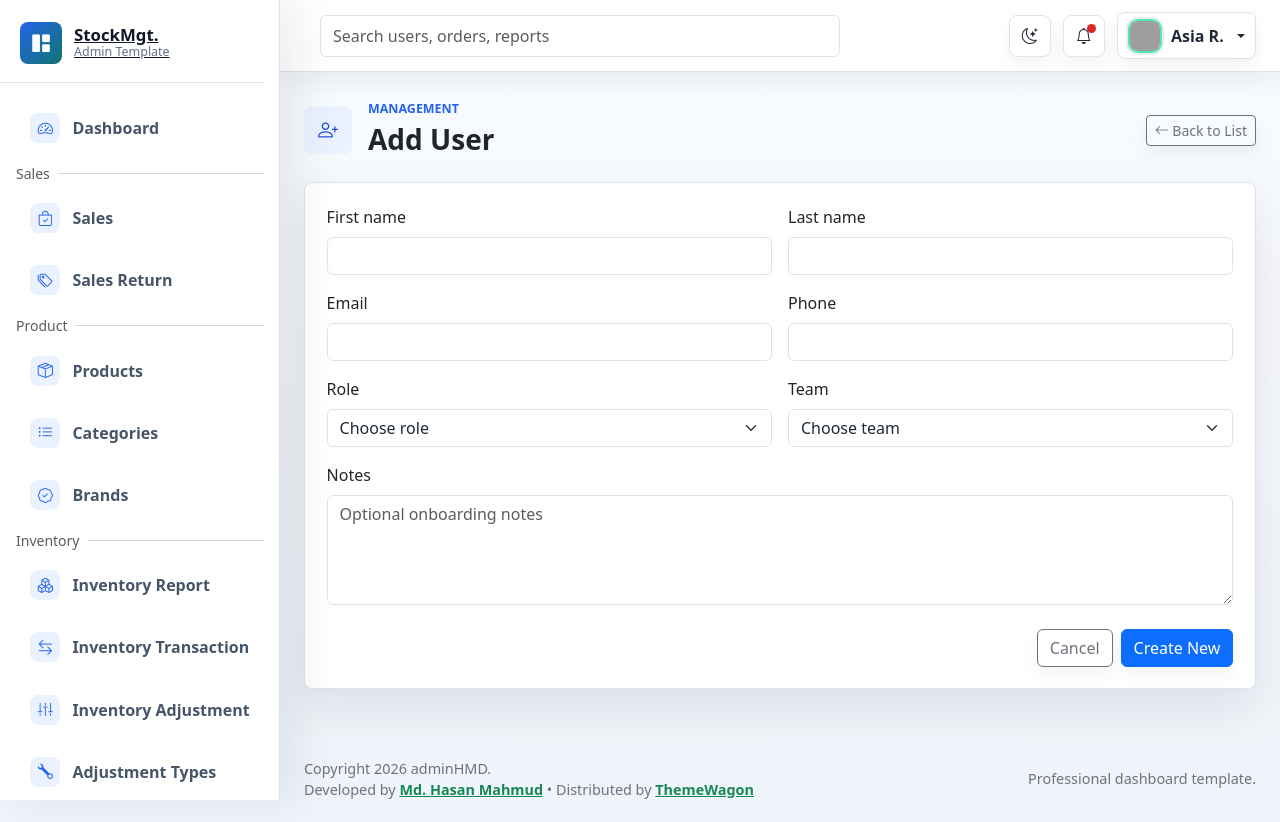
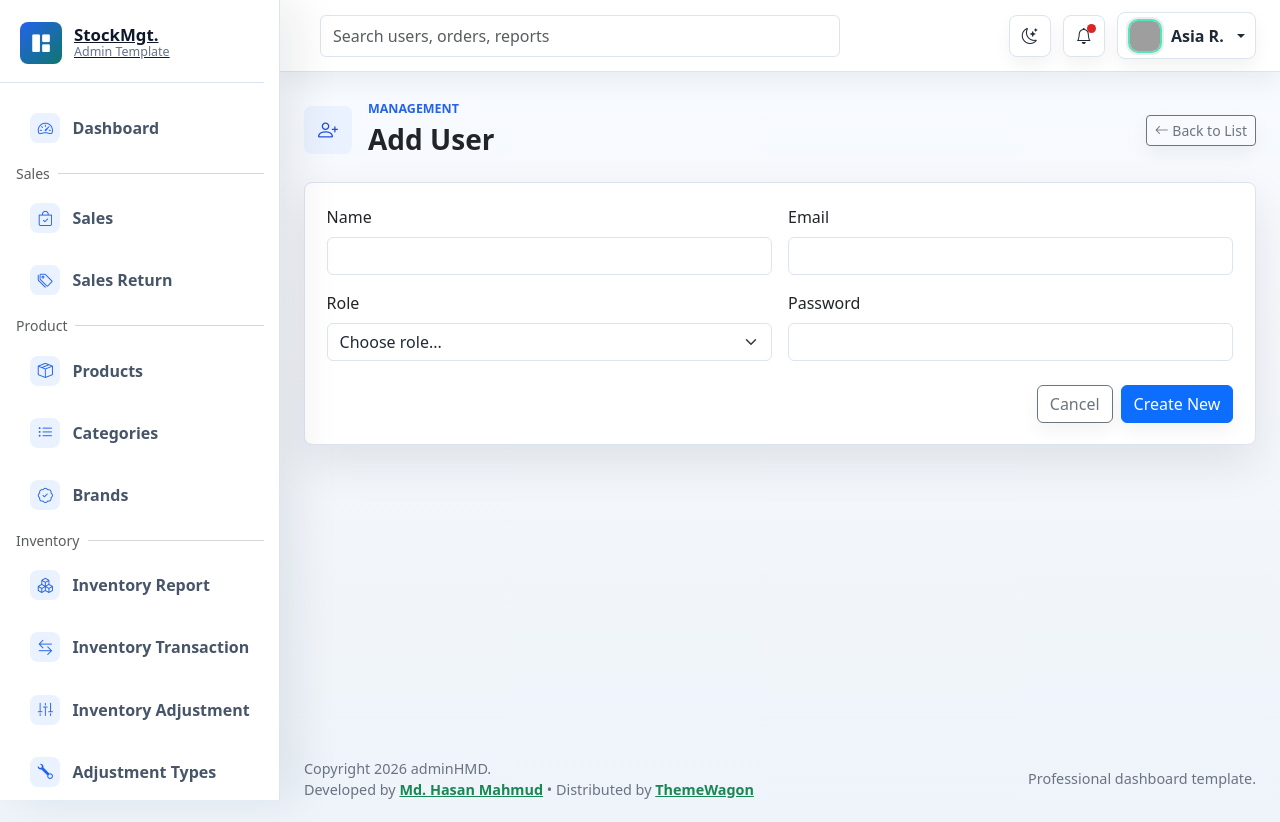
Before and after one commit to asiahub-10/react-70, a React (Vite) app in the folder react-project-php/: page /user-create in a window 1280 px wide. Built offline with nearby package versions, Linux system fonts and the light colour scheme; grey boxes are pictures that could not be loaded.

Commit message:
postman, fake api test, form validation

```diff
--- /dev/null
+++ b/react-project-php/src/interfaces/User.ts
@@ -0,0 +1,12 @@
+export interface User {
+    id?: number;
+    name: string;
+    email: string;
+    role_id: number;
+    password?: string;
+}
+export const defaultUser: User = {
+    name: "",
+    email: "",
+    role_id: 0,
+};
--- a/react-project-php/src/main.tsx
+++ b/react-project-php/src/main.tsx
@@ -10,7 +10,7 @@ import './assets/css/custom.css'
 import { routes } from './routes'
 
 createRoot(document.getElementById('root')!).render(
-  <StrictMode>
+  // <StrictMode>
     <RouterProvider router={routes} />
-  </StrictMode>,
+  // </StrictMode>,
 )
--- a/react-project-php/src/views/pages/user/UserCreate.tsx
+++ b/react-project-php/src/views/pages/user/UserCreate.tsx
@@ -1,7 +1,45 @@
 import { Link } from "react-router";
+import { useEffect, useState } from "react";
 import PageHeading from "../../../components/PageHeading.tsx";
+import { defaultUser } from "../../../interfaces/User.ts";
+import type { User } from "../../../interfaces/User.ts";
 
 function UserCreate() {
+  const [user, setUser] = useState<User>(defaultUser);
+  const [errors, setErrors] = useState({
+    name: "",
+    email: "",
+    password: "",
+    role_id: "",
+  });
+  // let name = "Mina";
+  // name = "Raju";
+  // name = "Mithu";
+  // useEffect(() => {
+  //   console.log(user);
+  // }, [user]);
+  function handleSubmit(){
+    let newErrors: any = {};
+    if(user.name == ""){
+      newErrors.name = "Name is required";
+    }else if(user.name.length > 100 || user.name.length < 3){
+      newErrors.name = "Name must be between 3 and 100 characters";
+    }else{
+      newErrors.name = "";
+    }
+    if(user.email == ""){
+      newErrors.email = "Email is required";
+    }else{
+      newErrors.email = "";
+    }
+    if(user.role_id == 0){
+      newErrors.role_id = "Role is required. Please select one";
+    }else{
+      newErrors.role_id = "";
+    }
+    setErrors(newErrors);
+  }
+
   return (
     <>
       <main className="dashboard-content">
@@ -23,25 +61,16 @@ function UserCreate() {
                 <div className="row g-3">
                   <div className="col-md-6">
                     <label className="form-label" htmlFor="firstName">
-                      First name
+                      Name
                     </label>
                     <input
                       className="form-control"
                       id="firstName"
                       type="text"
-                      required
+                      value={user.name}
+                      onChange={(e)=>setUser({...user,name:e.target.value})}
                     />
-                  </div>
-                  <div className="col-md-6">
-                    <label className="form-label" htmlFor="lastName">
-                      Last name
-                    </label>
-                    <input
-                      className="form-control"
-                      id="lastName"
-                      type="text"
-                      required
-                    />
+                    <small className="text-danger">{errors.name}</small>
                   </div>
                   <div className="col-md-6">
                     <label className="form-label" htmlFor="email">
@@ -51,63 +80,44 @@ function UserCreate() {
                       className="form-control"
                       id="email"
                       type="email"
-                      required
+                      value={user.email}
+                      onChange={(e)=>setUser({...user,email:e.target.value})}
                     />
-                  </div>
-                  <div className="col-md-6">
-                    <label className="form-label" htmlFor="phone">
-                      Phone
-                    </label>
-                    <input
-                      className="form-control"
-                      id="phone"
-                      type="tel"
-                      required
-                    />
+                    <small className="text-danger">{errors.email}</small>
                   </div>
                   <div className="col-md-6">
                     <label className="form-label" htmlFor="role">
                       Role
                     </label>
-                    <select className="form-select" id="role" required>
-                      <option value="">Choose role</option>
-                      <option>Admin</option>
-                      <option>Manager</option>
-                      <option>Editor</option>
-                      <option>Viewer</option>
+                    <select className="form-select" id="role" value={user.role_id}
+                    onChange={(e)=>setUser({...user,role_id: Number(e.target.value)})}>
+                      <option value={0} disabled>Choose role...</option>
+                      <option value={1}>Admin</option>
+                      <option value={2}>Manager</option>
+                      <option value={3}>Editor</option>
+                      <option value={4}>Viewer</option>
                     </select>
-                    <div className="invalid-feedback">Choose a role.</div>
+                    <small className="text-danger">{errors.role_id}</small>
                   </div>
                   <div className="col-md-6">
-                    <label className="form-label" htmlFor="team">
-                      Team
+                    <label className="form-label" htmlFor="password">
+                      Password
                     </label>
-                    <select className="form-select" id="team" required>
-                      <option value="">Choose team</option>
-                      <option>Operations</option>
-                      <option>Sales</option>
-                      <option>Content</option>
-                      <option>Finance</option>
-                    </select>
-                    <div className="invalid-feedback">Choose a team.</div>
-                  </div>
-                  <div className="col-12">
-                    <label className="form-label" htmlFor="notes">
-                      Notes
-                    </label>
-                    <textarea
+                    <input
                       className="form-control"
-                      id="notes"
-                      rows={4}
-                      placeholder="Optional onboarding notes"
-                    ></textarea>
+                      id="password"
+                      type="password"
+                      value={user.password}
+                      onChange={(e)=>setUser({...user,password:e.target.value})}
+                    />
+                    <small className="text-danger">{errors.password}</small>
                   </div>
                 </div>
                 <div className="d-flex flex-wrap justify-content-end gap-2 mt-4">
                   <button className="btn btn-outline-secondary" type="reset">
                     Cancel
                   </button>
-                  <button className="btn btn-primary" type="submit">
+                  <button className="btn btn-primary" type="button" onClick={handleSubmit}>
                     Create New
                   </button>
                 </div>
```
Also changed, not shown: react-project-php/src/views/layout/Sidebar.tsx (line endings or trailing spaces).
